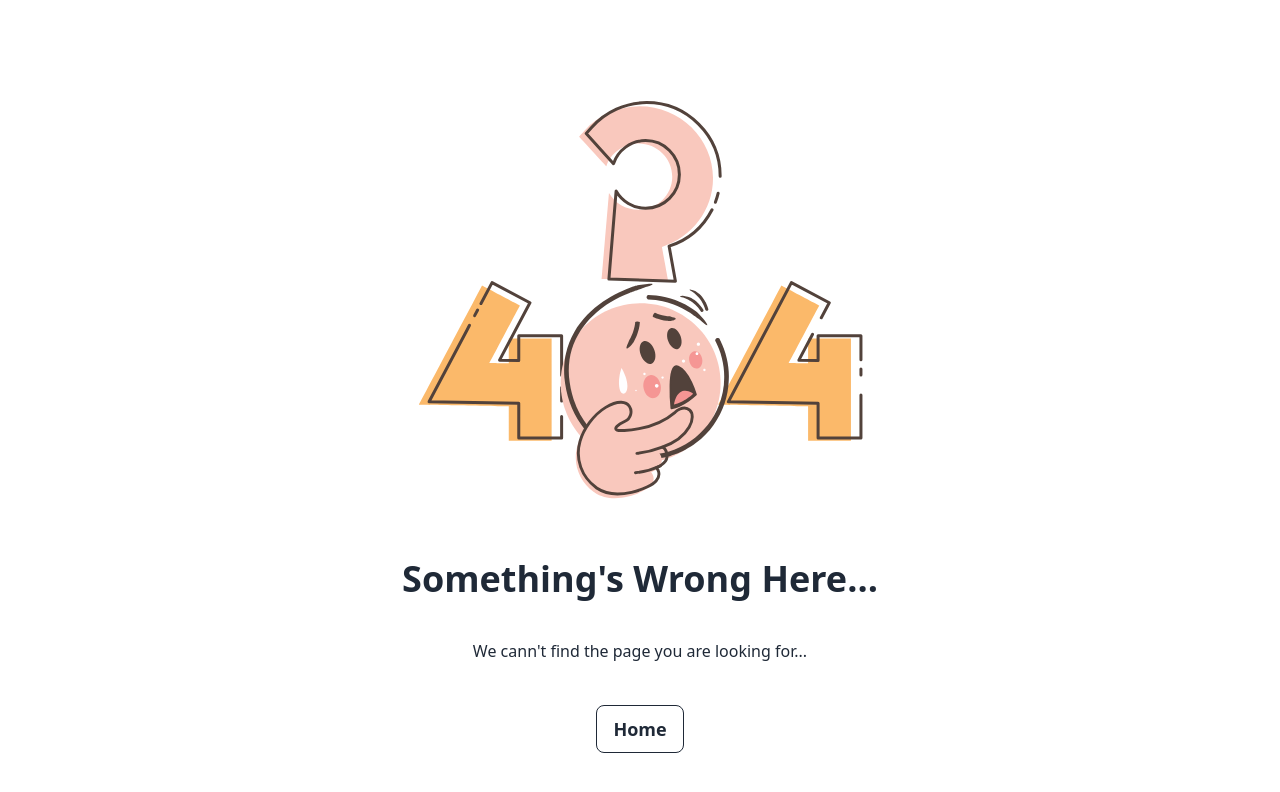
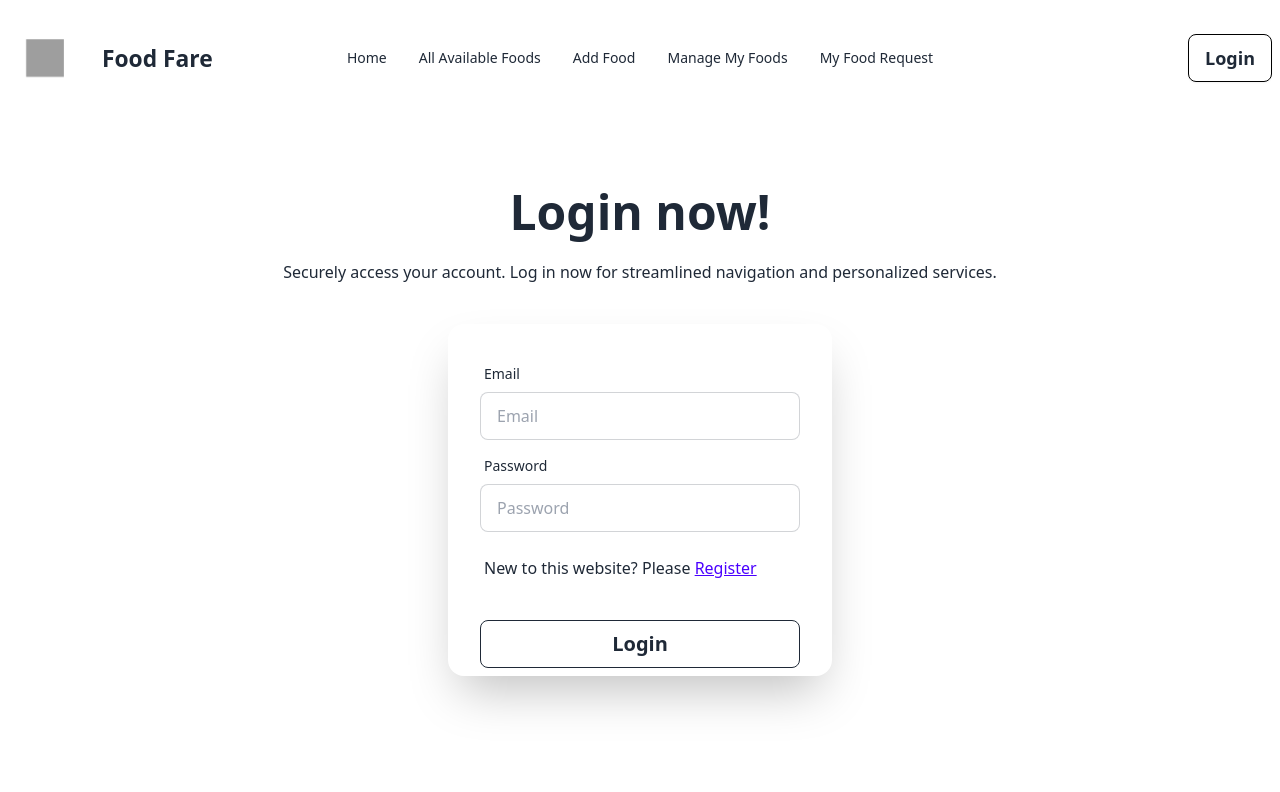
Before and after one commit to Md-Firoz-Mahmud-Nur/0142-Food-Fare-client-assignment-11-module-63, a React (Vite) app: page /login in a window 1280 px wide. Shown: the top 792 px of the page. Built offline with nearby package versions, Linux system fonts and the light colour scheme; grey boxes are pictures that could not be loaded.

Commit message:
login page structure

```diff
--- /dev/null
+++ b/src/Components/Login.jsx
@@ -0,0 +1,57 @@
+import { Link } from "react-router-dom";
+
+const Login = () => {
+  return  <div className="hero p-5 md:p-20 ">
+  <div className="hero-content flex-col ">
+    <div className="text-center ">
+      <h1 className="text-5xl font-bold">Login now!</h1>
+      <p className="py-6">
+        Securely access your account. Log in now for streamlined
+        navigation and personalized services.
+      </p>
+    </div>
+    <div className="card w-full max-w-sm shrink-0 bg-base-100 shadow-2xl">
+      <form className="card-body pb-2">
+        <div className="form-control">
+          <label className="label">
+            <span className="label-text">Email</span>
+          </label>
+          <input
+            type="email"
+            name="email"
+            placeholder="Email"
+            className="input input-bordered"
+            required
+          />
+        </div>
+        <div className="form-control">
+          <label className="label">
+            <span className="label-text">Password</span>
+          </label>
+          <input
+            type="password"
+            name="password"
+            placeholder="Password"
+            className="input input-bordered"
+            required
+          />
+          <label className="label">
+            <p className="mt-4">
+              New to this website? Please{" "}
+              <Link className="btn-link" to="/register">
+                Register
+              </Link>
+            </p>
+          </label>
+        </div>
+        <div className="form-control mt-6">
+          <button className="btn btn-outline text-xl">Login</button>
+        </div>
+      </form>
+
+    </div>
+  </div>
+</div>;
+};
+
+export default Login;
--- a/src/Root.jsx
+++ b/src/Root.jsx
@@ -1,9 +1,11 @@
+import { Outlet } from "react-router-dom";
 import Navbar from "./Components/Navbar";
 
 const Root = () => {
   return (
     <div>
       <Navbar></Navbar>
+      <Outlet></Outlet>
     </div>
   );
 };
--- a/src/main.jsx
+++ b/src/main.jsx
@@ -4,12 +4,19 @@ import { createBrowserRouter, RouterProvider } from "react-router-dom";
 import "./index.css";
 import Root from "./Root";
 import ErrorPage from "./ErrorPage";
+import Login from "./Components/Login";
 
 const router = createBrowserRouter([
   {
     path: "/",
     element: <Root></Root>,
-    errorElement: <ErrorPage></ErrorPage>
+    errorElement: <ErrorPage></ErrorPage>,
+    children: [
+      {
+        path: "/login",
+        element: <Login></Login>,
+      },
+    ],
   },
 ]);
 
```
